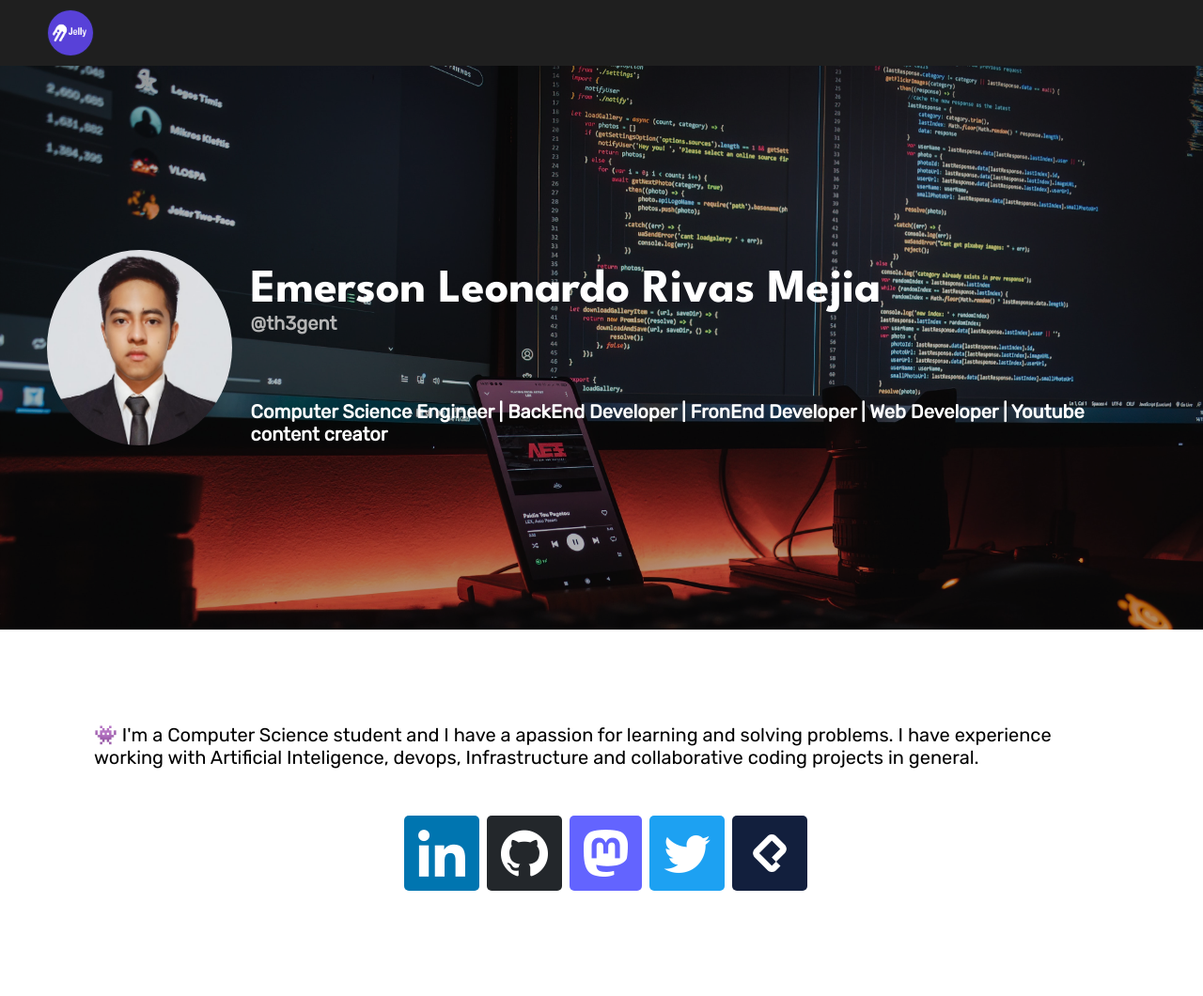
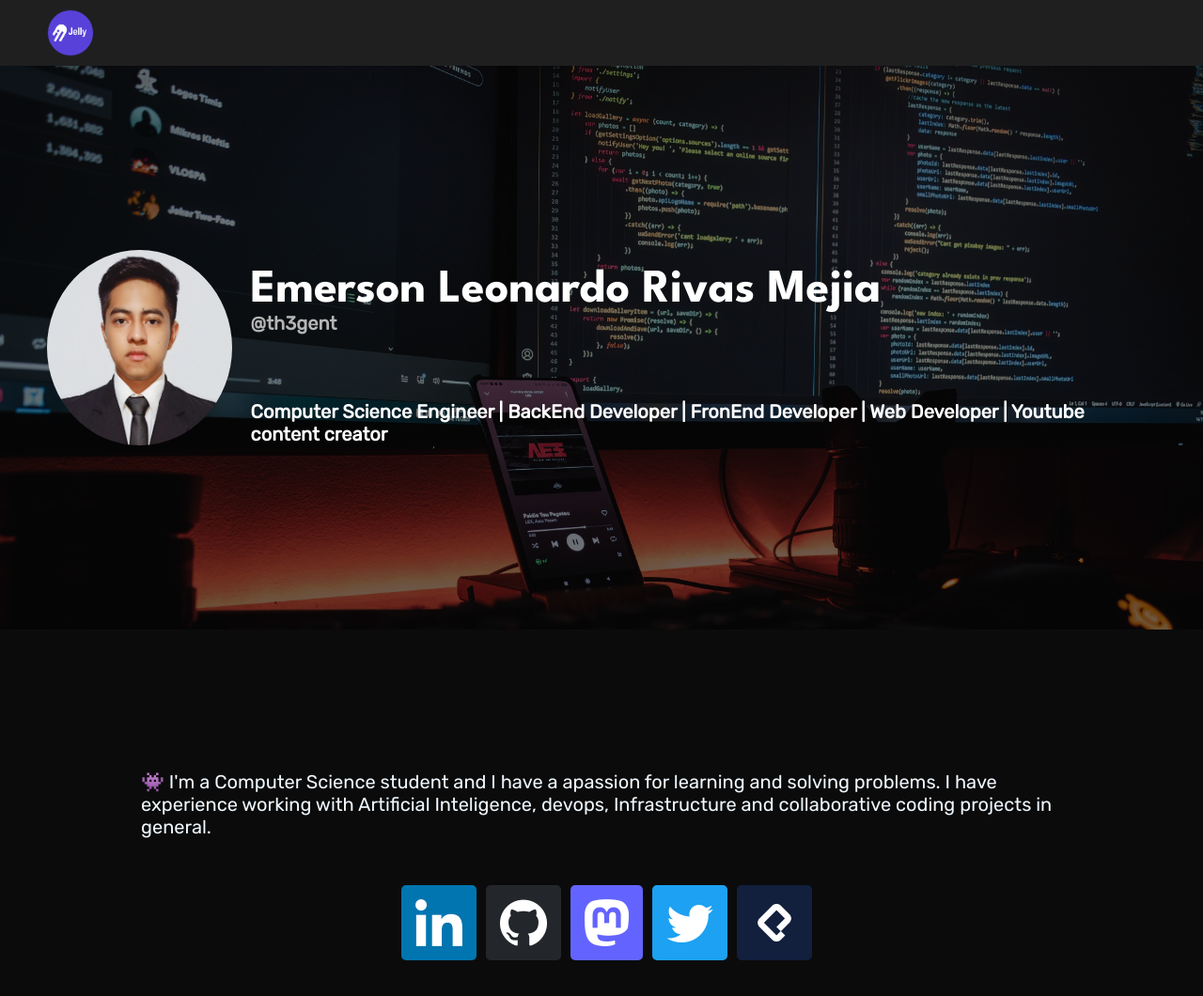
Before and after one commit to lrivas3/pre-portfolio, a plain HTML site: page index.html in a window 1280 px wide. Shown: the whole page at 94% size. Drawn offline with Linux system fonts and the light colour scheme.

Commit message:
changing some colors

```diff
--- a/css/style.css
+++ b/css/style.css
@@ -9,6 +9,8 @@
 body {
     font-family: 'Rubik', Arial, Helvetica, sans-serif;
     font-size: 20px;
+    background-color: #0b0b0b;
+    color: aliceblue;
 }
 
 h1 {
@@ -48,7 +50,7 @@ header {
 /* Estilos del hero */
 #hero {
     position: relative;
-    background-color: #000b104e;
+    background-color: #000b1092;
     background-image: url("../img/computadora.jpg");
 
     padding-top: 300px;
@@ -101,7 +103,7 @@ header {
 /* Estilos del main */
 
 main {
-    padding: 100px;
+    padding: 150px;
 }
 
 main .social-icons {
@@ -112,7 +114,7 @@ main .social-icons {
 }
 
 main .social-icons li {
-    margin-left: 8px;
+    margin-left: 10px;
 }
 
 main .social-icons .social-icon {
```
